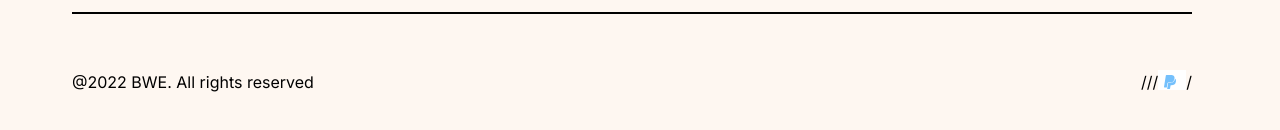
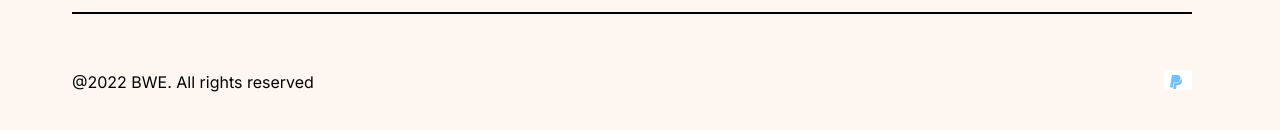
Before and after one commit to Jerryvic911/shopping-mall2, a Next.js app: page / in a window 1280 px wide. Shown: the part 3073-3203 px from the top of the page. Built offline with nearby package versions, Linux system fonts and the light colour scheme.

Commit message:
third commit

```diff
--- a/package.json
+++ b/package.json
@@ -16,6 +16,7 @@
     "react": "^18",
     "react-dom": "^18",
     "react-router-dom": "^6.23.0",
+    "recoil": "^0.7.7",
     "router-dom": "^2.2.11"
   },
   "devDependencies": {
--- a/src/app/components/Footer.jsx
+++ b/src/app/components/Footer.jsx
@@ -137,15 +137,15 @@ function Footer() {
 
         <div className="">
           <ul className="flex">
-            <li>/</li>
-            <li>/</li>
-            <li>/</li>
+            <li></li>
+            <li></li>
+            <li></li>
             <li className="bg-white w-7 h-5">
               <svg xmlns="http://www.w3.org/2000/svg" height="12" width="9" viewBox="0 0 384 512" className="w-4 h-4 ml-1 mt-1">
                 <path fill="#74C0FC" d="M111.4 295.9c-3.5 19.2-17.4 108.7-21.5 134-.3 1.8-1 2.5-3 2.5H12.3c-7.6 0-13.1-6.6-12.1-13.9L58.8 46.6c1.5-9.6 10.1-16.9 20-16.9 152.3 0 165.1-3.7 204 11.4 60.1 23.3 65.6 79.5 44 140.3-21.5 62.6-72.5 89.5-140.1 90.3-43.4 .7-69.5-7-75.3 24.2zM357.1 152c-1.8-1.3-2.5-1.8-3 1.3-2 11.4-5.1 22.5-8.8 33.6-39.9 113.8-150.5 103.9-204.5 103.9-6.1 0-10.1 3.3-10.9 9.4-22.6 140.4-27.1 169.7-27.1 169.7-1 7.1 3.5 12.9 10.6 12.9h63.5c8.6 0 15.7-6.3 17.4-14.9 .7-5.4-1.1 6.1 14.4-91.3 4.6-22 14.3-19.7 29.3-19.7 71 0 126.4-28.8 142.9-112.3 6.5-34.8 4.6-71.4-23.8-92.6z"/>
               </svg>
             </li>
-            <li>/</li>
+            <li></li>
           </ul>
         </div>
         </div>
```
Also changed, not shown: 1 other file (tests, documents, lock files or other folders).
